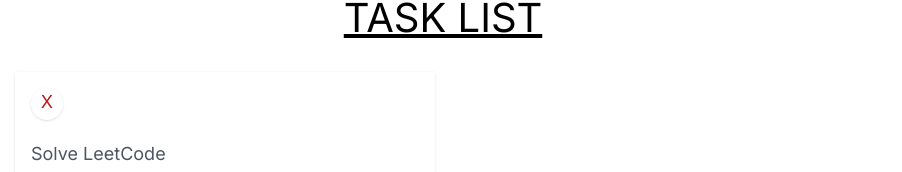
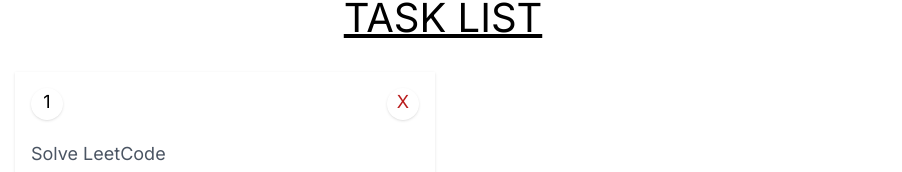
Before and after one commit to CodewithTanzeel/Todo-app-with-next14, a Next.js app: page / in a window 1280 px wide. Shown: the part 260-432 px from the top of the page, without its empty margins (197-1099 px from the left). Built offline with nearby package versions, Linux system fonts and the light colour scheme.

Commit message:
Update page.tsx

```diff
--- a/src/app/page.tsx
+++ b/src/app/page.tsx
@@ -9,7 +9,6 @@
   // Funtion for addTask
   const addItem = () => {
     setTodos([...todos, { task: inputVal }]);
-    setInput("");
   };
   const [inputVal, setInput] = useState("");
   // console.log("inputva",inputVal)
@@ -48,6 +47,9 @@
           return (
             <div className="shadow p-4 text-lg" key={i}>
               <div className="flex justify-between ">
+                <span className="rounded-full shadow h-8 w-8   text-center  ">
+                  1
+                </span>
                 <span className="rounded-full shadow h-8 w-8 cursor-pointer text-red-700  text-center ">
                   X
                 </span>
```
